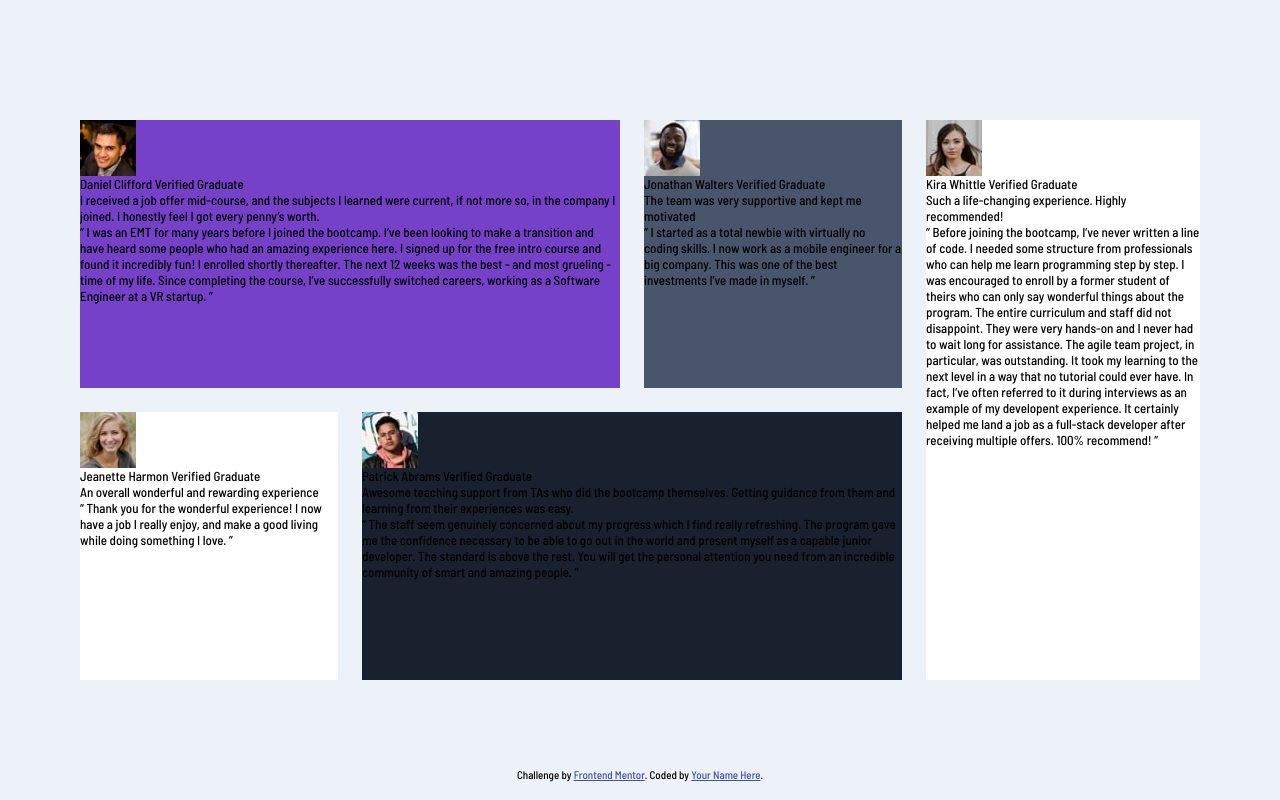
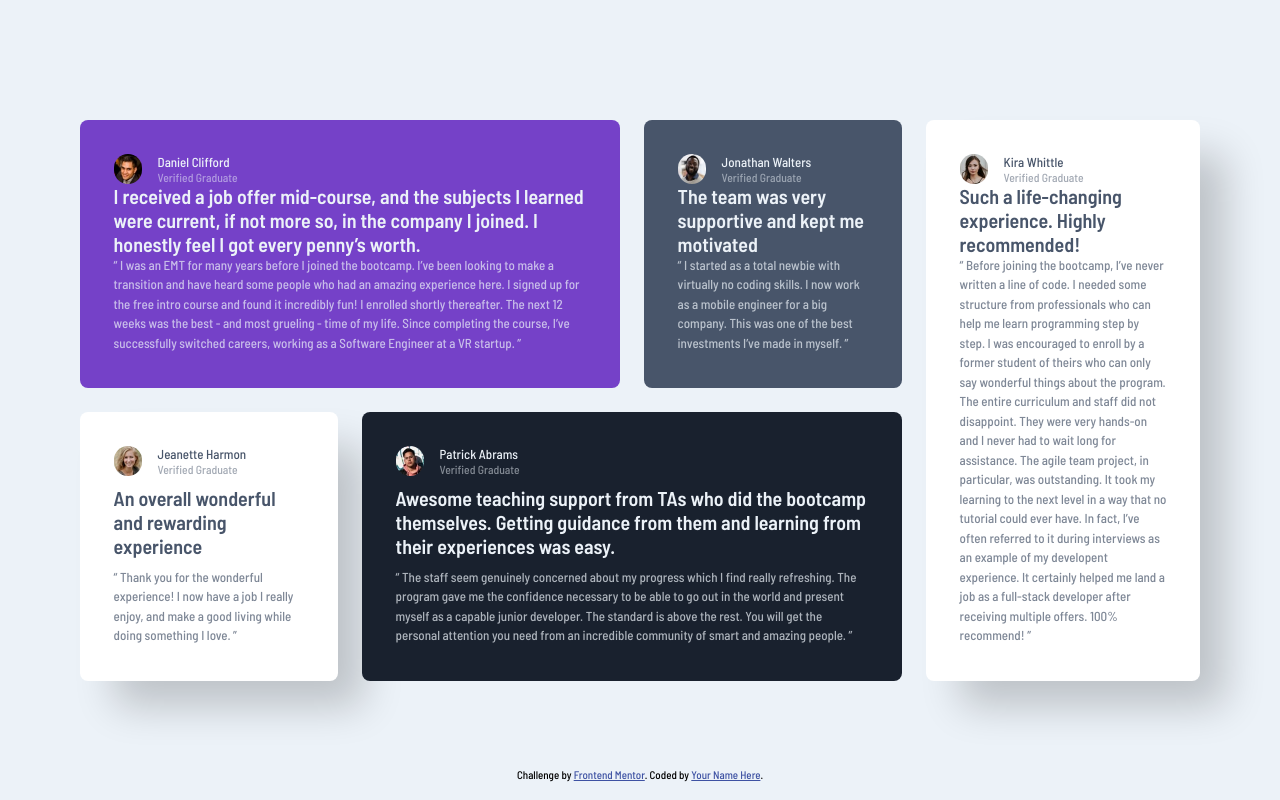
Before and after one commit to Joscha-Goetz/Testemonials-Grid-Section-Main-FM, a plain HTML site: page index.html in a window 1280 px wide. Drawn offline with Linux system fonts and the light colour scheme.

Commit message:
zwischenspeichern es fehlen nur noch final touches

```diff
--- a/index.html
+++ b/index.html
@@ -10,7 +10,7 @@
 
   <link rel="icon" type="image/png" sizes="32x32" href="./images/favicon-32x32.png">
   <link rel="stylesheet" href="style.css">
-  <title>Frontend Mentor | [Challenge Name Here]</title>
+  <title>Frontend Mentor | Testemonials Grid Section</title>
 </head>
 <body>
   <div class="main">
@@ -20,8 +20,8 @@
           <div class="card__header">
             <img src="images/image-daniel.jpg" alt="Daniel Clifford">
             <div class="person-info">
-              Daniel Clifford
-              Verified Graduate
+              <div class="person-info__name">Daniel Clifford</div>
+              <div class="person-info__graduate">Verified Graduate</div>
             </div>
           </div>
           <h2>
@@ -40,8 +40,8 @@
           <div class="card__header">
             <img src="images/image-jonathan.jpg" alt="Jonathan Walter">
             <div class="header__person-info">
-              Jonathan Walters
-              Verified Graduate
+              <div class="person-info__name">Jonathan Walters</div>
+              <div class="person-info__graduate">Verified Graduate</div>
             </div>
           </div>
           <h2>The team was very supportive and kept me motivated</h2>
@@ -54,8 +54,8 @@
           <div class="card__header">
             <img src="images/image-jeanette.jpg" alt="Jeanette Harmon">
             <div class="header__person-info">
-              Jeanette Harmon
-              Verified Graduate
+              <div class="person-info__name">Jeanette Harmon</div>
+              <div class="person-info__graduate">Verified Graduate</div>
             </div>
           </div>
           <h2>An overall wonderful and rewarding experience</h2>
@@ -68,8 +68,8 @@
           <div class="card__header">
             <img src="images/image-patrick.jpg" alt="Patrick Abrams">
             <div class="header__person-info">
-              Patrick Abrams
-              Verified Graduate
+              <div class="person-info__name">Patrick Abrams</div>
+              <div class="person-info__graduate">Verified Graduate</div>
             </div>
           </div>
           <h2>
@@ -88,8 +88,8 @@
         <div class="card__header">
           <img src="images/image-kira.jpg" alt="Kira Whittle">
           <div class="header__person-info">
-            Kira Whittle
-            Verified Graduate
+            <div class="person-info__name">Kira Whittle</div>
+            <div class="person-info__graduate">Verified Graduate</div>
           </div>
         </div>
         <h2>Such a life-changing experience. Highly recommended!</h2>
--- a/style.css
+++ b/style.css
@@ -18,8 +18,6 @@ OWN CODE
   /* Neutral */
   --light-gray: hsl(0, 0%, 81%);
   --light-grayish-blue: hsl(210, 46%, 95%);
-  --verified-graduate: hsla(210, 46%, 95%, 50%);
-  --paragraph: hsla(210, 46%, 95%, 70%);
 }
 
 /* *frame */
@@ -45,7 +43,6 @@ body {
   height: 70vh;
 
   /* *grid */
-  overflow: hidden;
   display: grid;
   grid-template-columns: 3fr 1fr;
   gap: 1.5rem;
@@ -65,6 +62,14 @@ body {
 }
 
 /* *cards */
+.card {
+  padding: 2.1rem;
+  padding-bottom: 2.2rem;
+  border-radius: .5rem;
+  display: flex;
+  flex-direction: column;
+  justify-content: space-between;
+}
 .blue {
   background-color: var(--moderate-violet);
 }
@@ -73,7 +78,43 @@ body {
 }
 .white {
   background-color: var(--white);
+  box-shadow: 30px 30px 40px -5px rgba(0,0,0,0.2);;
 }
 .black {
   background-color: var(--very-dark-blackish-blue);
 }
+
+/* *font styling */
+.card {
+  color: var(--light-grayish-blue);
+}
+.white.card {
+  color: var(--very-dark-grayish-blue);
+}
+h2 {
+  color: var(--light-grayish-blue);
+  font-size: 1.25rem;
+  font-weight: 600;
+}
+.white > h2 {
+  color: inherit;
+}
+.person-info__graduate {
+  font-size: .9em;
+  opacity: .5;
+}
+p {
+  opacity: .7;
+  line-height: 1.5
+}
+
+/* *header */
+img {
+  aspect-ratio: 1 / 1;
+  width: 28px;
+  border-radius: 100vh;
+  margin-right: 1rem;
+}
+.card__header {
+  display: flex;
+}
```
